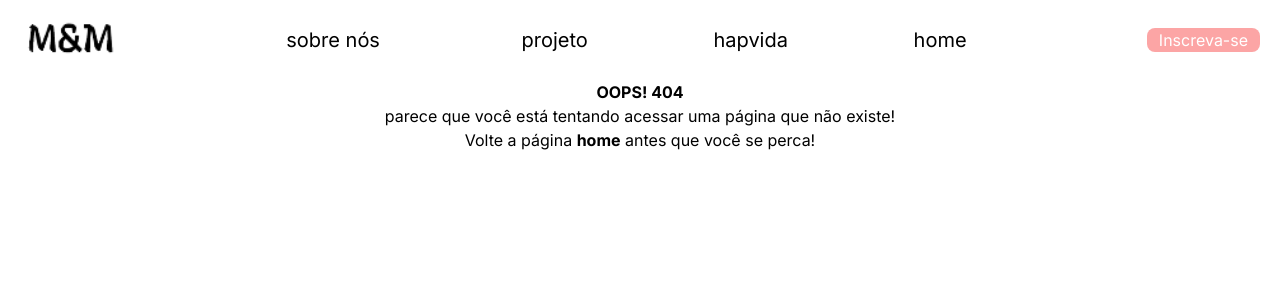
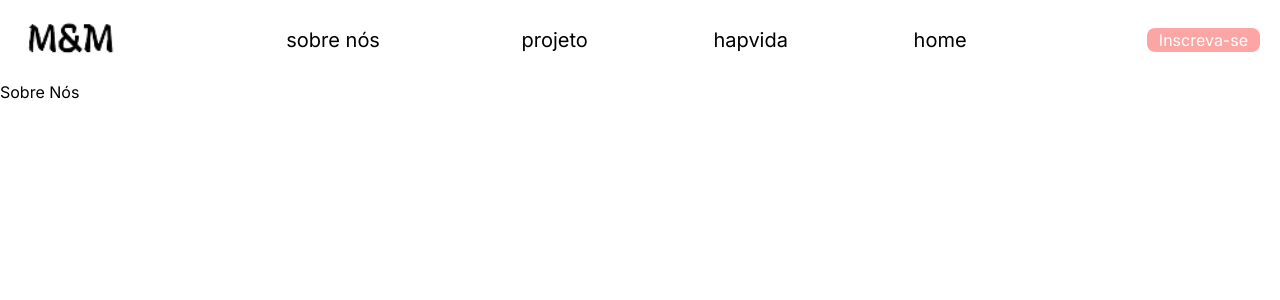
Before and after one commit to ProjetosFaculdadeFiap/GS-Amelia, a Next.js app: page /criadores/sobre-nos in a window 1280 px wide. Before the commit this address had no page. Shown: the top 300 px of the page. Built offline with nearby package versions, Linux system fonts and the light colour scheme.

Commit message:
criação de novas páginas

```diff
--- /dev/null
+++ b/src/app/criadores/projeto/page.jsx
@@ -0,0 +1,7 @@
+export default function Projeto() {
+    return (
+        <>
+            <h1> projeto </h1>
+        </>
+    )
+}
--- /dev/null
+++ b/src/app/criadores/sobre-nos/page.jsx
@@ -0,0 +1,7 @@
+export default function SobreNos() {
+    return (
+        <>
+            <h1> Sobre Nós </h1>
+        </>
+    )
+}
--- a/src/components/Cabecalho/cabecalho.jsx
+++ b/src/components/Cabecalho/cabecalho.jsx
@@ -12,8 +12,8 @@ export default function Cabecalho() {
                     height={0} />
 
                 <nav>
-                    <Link className="px-14 text-[20px]  whitespace-nowrap cabecalho-links" href="/"> sobre nós </Link>
-                    <Link className="px-20 text-[20px]  whitespace-nowrap cabecalho-links" href="/"> projeto </Link>
+                    <Link className="px-14 text-[20px]  whitespace-nowrap cabecalho-links" href="/criadores/sobre-nos"> sobre nós </Link>
+                    <Link className="px-20 text-[20px]  whitespace-nowrap cabecalho-links" href="/criadores/projeto"> projeto </Link>
                     <Link className="px-10 text-[20px]  whitespace-nowrap cabecalho-links" href="/hapvida"> hapvida </Link>
                     <Link className="px-20 text-[20px] whitespace-nowrap cabecalho-links" href="/"> home </Link>
                 </nav>
```
